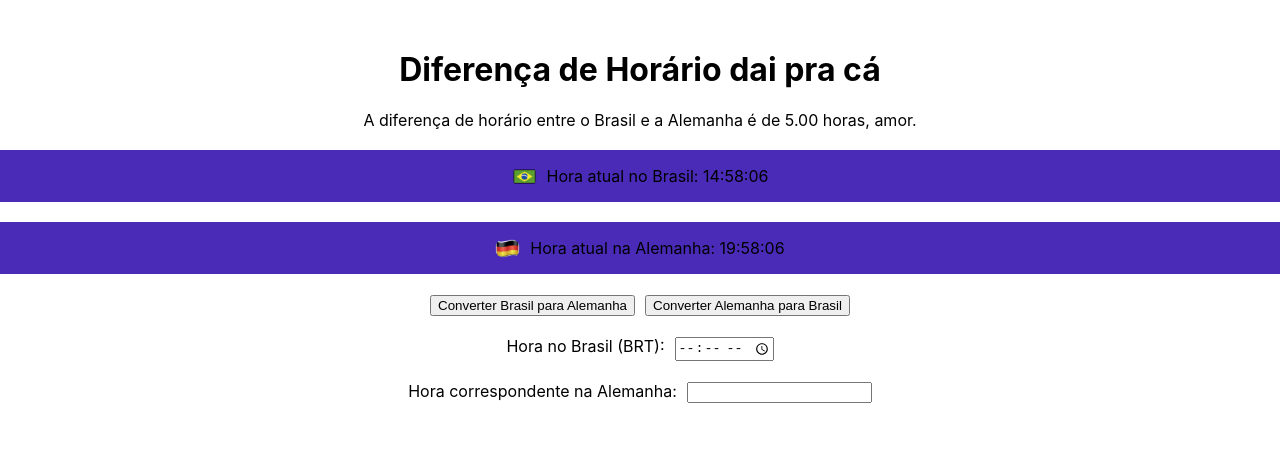
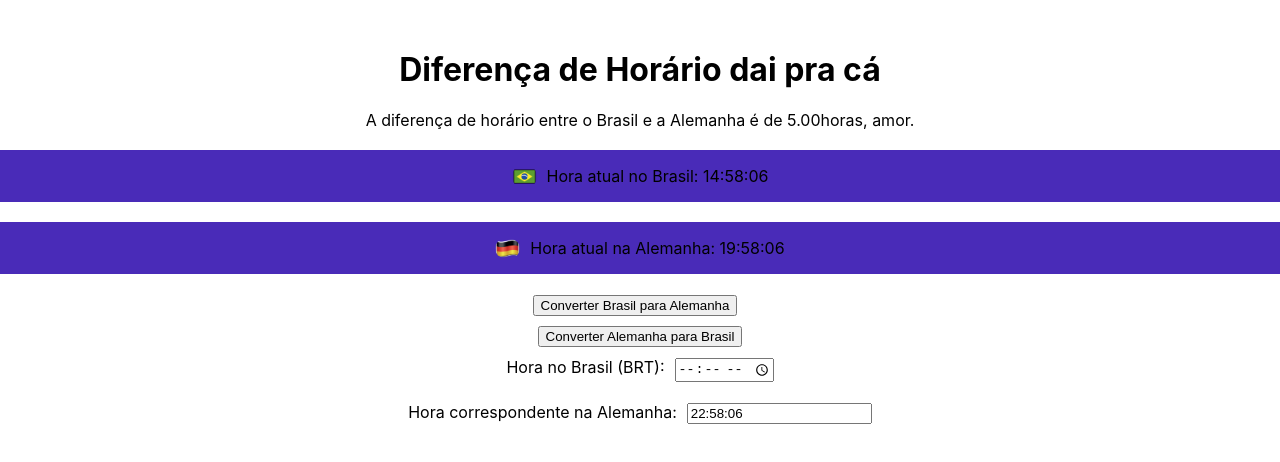
Before and after one commit to ANj0Geladu/calc-days, a React (Create React App) app: page / in a window 1280 px wide. Shown: the top 462 px of the page. Built offline with nearby package versions, Linux system fonts and the light colour scheme.

Commit message:
atualizç~

```diff
--- a/src/TimeDifference.jsx
+++ b/src/TimeDifference.jsx
@@ -1,7 +1,8 @@
+// Código do componente TimeDifference
 import React, { useState, useEffect } from 'react';
 import brazilFlag from './assets/brazil.png'; // Caminho para a bandeira do Brasil
 import germanyFlag from './assets/germany.png'; // Caminho para a bandeira da Alemanha
-import './App.css'
+import './App.css';
 
 const TimeDifference = () => {
   const [timeDifference, setTimeDifference] = useState(0);
@@ -27,6 +28,16 @@ const TimeDifference = () => {
       setTimeDifference(diffInHours);
       setCurrentGermanyTime(germanyTime.toLocaleTimeString('en-GB', { hour: '2-digit', minute: '2-digit', second: '2-digit' }));
       setCurrentBrazilTime(brazilTime.toLocaleTimeString('en-GB', { hour: '2-digit', minute: '2-digit', second: '2-digit' }));
+
+      if (conversionType === 'BRtoDE') {
+        const date = new Date();
+        const germanyTime = new Date(date.getTime() + (timeDifference * 60 * 60 * 1000));
+        setConvertedTime(germanyTime.toLocaleTimeString('en-GB', { hour: '2-digit', minute: '2-digit', second: '2-digit' }));
+      } else {
+        const date = new Date();
+        const brazilTime = new Date(date.getTime() - (timeDifference * 60 * 60 * 1000));
+        setConvertedTime(brazilTime.toLocaleTimeString('en-GB', { hour: '2-digit', minute: '2-digit', second: '2-digit' }));
+      }
     };
 
     updateTimes();
@@ -35,7 +46,7 @@ const TimeDifference = () => {
     const intervalId = setInterval(updateTimes, 1000);
 
     return () => clearInterval(intervalId);
-  }, []);
+  }, [timeDifference, conversionType]);
 
   const handleTimeChange = (event) => {
     const inputTime = event.target.value;
@@ -61,7 +72,7 @@ const TimeDifference = () => {
   return (
     <div className="container">
       <h1>Diferença de Horário dai pra cá</h1>
-      <p>A diferença de horário entre o Brasil e a Alemanha é de {timeDifference.toFixed(2)} horas, amor.</p>
+      <p>A diferença de horário entre o Brasil e a Alemanha é de {timeDifference.toFixed(2)}horas, amor.</p>
       <div className="time-display">
         <img src={brazilFlag} alt="Bandeira do Brasil" className="flag" />
         <p>Hora atual no Brasil: {currentBrazilTime}</p>
@@ -75,12 +86,13 @@ const TimeDifference = () => {
         <button onClick={() => setConversionType('BRtoDE')} style={{ marginRight: '10px' }}>
           Converter Brasil para Alemanha
         </button>
-        <button onClick={() => setConversionType('DEtoBR')}>
+        <br/>
+        <button style={{marginTop: '10px', msHighContrastAdjust: 'blur' }} onClick={() => setConversionType('DEtoBR')}>
           Converter Alemanha para Brasil
         </button>
       </div>
 
-      <div style={{ marginTop: '20px' }}>
+      <div style={{ marginTop: '10px' }}>
         <label>
           {conversionType === 'BRtoDE' ? 'Hora no Brasil (BRT):' : 'Hora na Alemanha (CET):'}
           <input
@@ -93,7 +105,7 @@ const TimeDifference = () => {
       </div>
 
       <div style={{ marginTop: '20px' }}>
-        <label>
+        <label style={{marginTop: '10px'}} >
           {conversionType === 'BRtoDE' ? 'Hora correspondente na Alemanha:' : 'Hora correspondente no Brasil:'}
           <input
             type="text"
```
Also changed, not shown: src/Calculator.js (+38 -13 lines).
